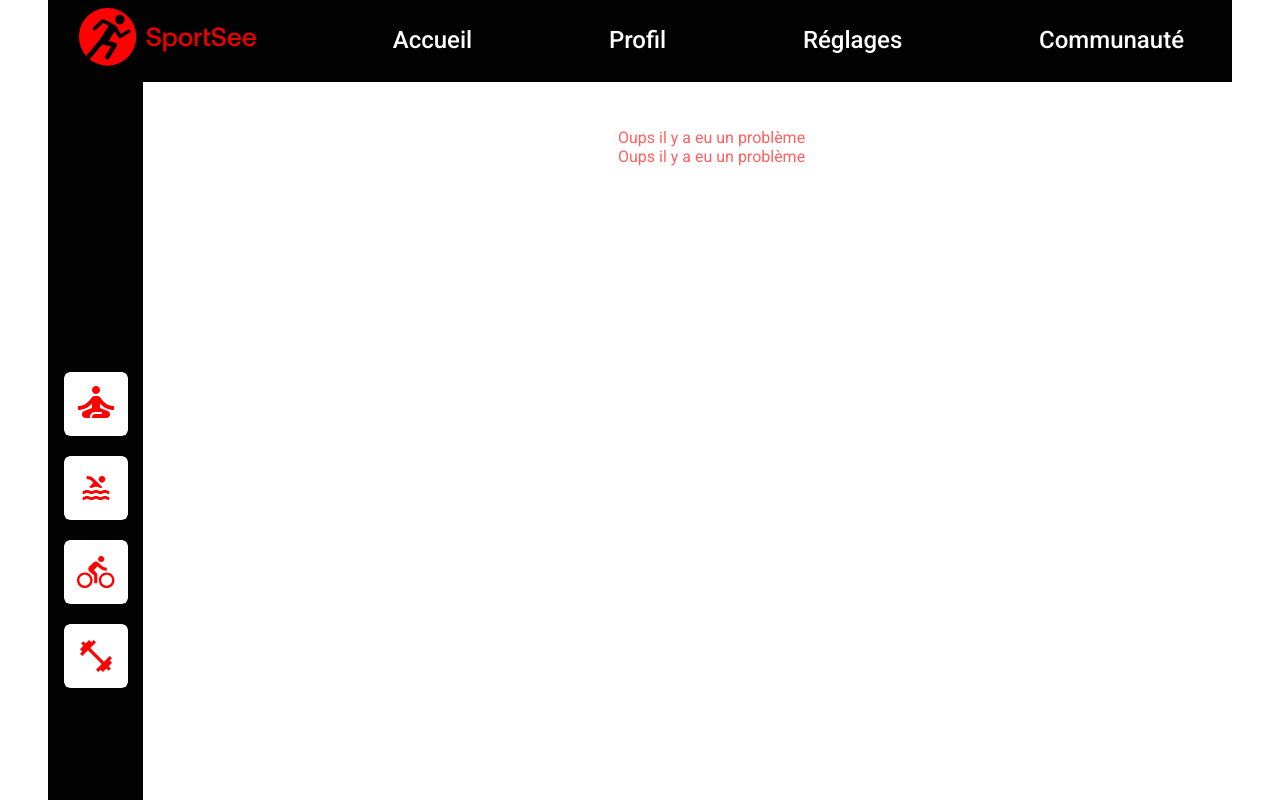
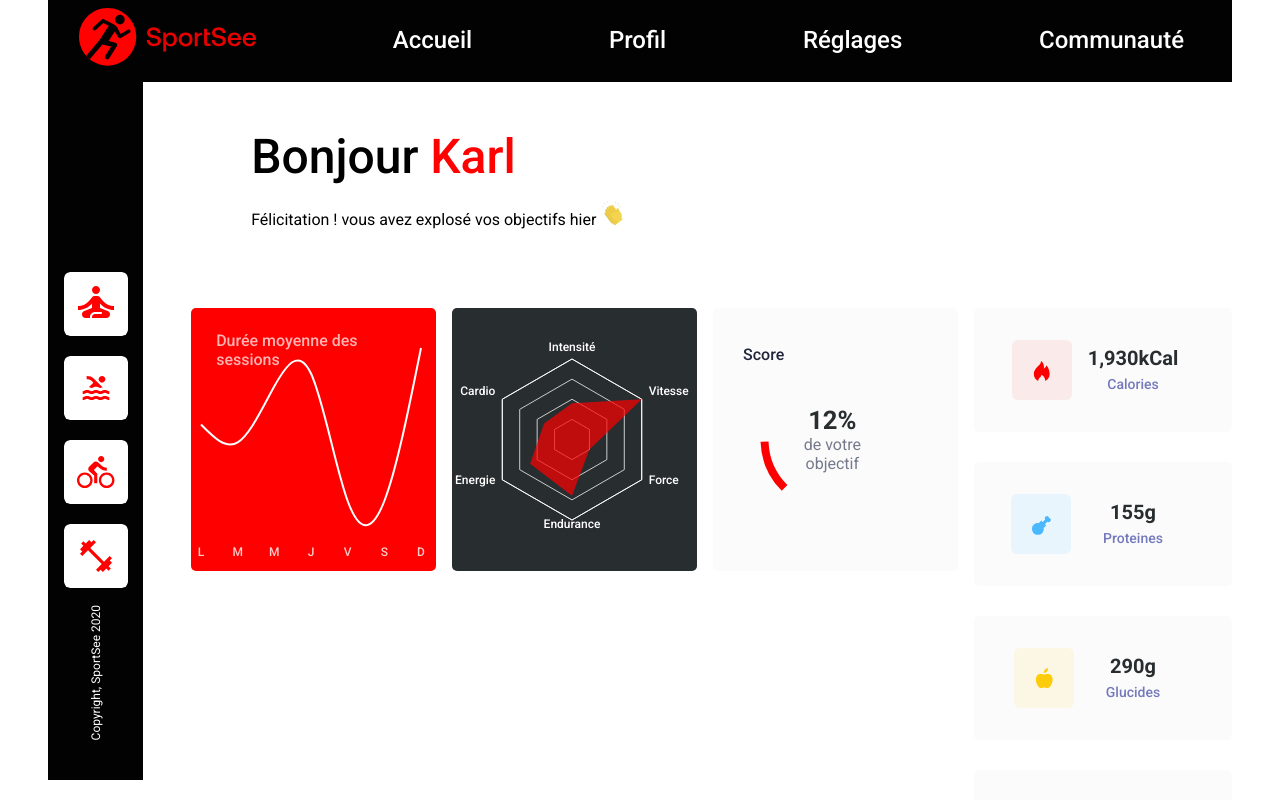
Before and after one commit to MenAllen/PhilippeJoubard_P12_032022, a React (Create React App) app: page /user/12 in a window 1280 px wide. Shown: the top 800 px of the page. Built offline with nearby package versions, Linux system fonts and the light colour scheme; no server answers.

Commit message:
session, performance & score charts delivery

```diff
--- /dev/null
+++ b/src/components/PerformanceChart/PerformanceChart.css
@@ -0,0 +1,8 @@
+.PerformanceChartContainer {
+  width: 30%;
+  height: 263px;
+  background-color:#282D30;
+  border-radius: 5px;
+  margin-right: 1rem;
+  position: relative;
+}
--- /dev/null
+++ b/src/components/PerformanceChart/PerformanceChart.jsx
@@ -0,0 +1,63 @@
+import React from "react";
+import useFetchData from "../../utils/api";
+import { LoaderWrapper, Loader } from "../../utils/Atoms";
+import propTypes from "prop-types";
+import { RadarChart, PolarAngleAxis, Radar, PolarRadiusAxis, PolarGrid, ResponsiveContainer } from "recharts";
+import "./PerformanceChart.css";
+
+function PerformanceChart({ id }) {
+
+  const formatXAxis = (tickItem) => {
+    switch (tickItem) {
+      case 1: return 'Cardio';
+      case 2: return 'Energie';
+      case 3: return 'Endurance';
+      case 4: return 'Force';
+      case 5: return 'Vitesse';
+      case 6: return 'Intensité';
+      default: return '';
+    }
+  }
+
+  function reverseArray(Array) {
+    const reversedArray = [];
+    for (let i = 0; i < Array.length; i++) {
+      reversedArray[5-i] = Array[i];
+    }
+    return reversedArray;
+  }
+
+	const { userData, isLoading, error } = useFetchData(id, "user_performance");
+
+	if (error) {
+		return <span>Oups il y a eu un problème</span>;
+	}
+
+	return isLoading ? (
+		<LoaderWrapper>
+			<Loader />
+		</LoaderWrapper>
+	) : (
+		<div className="PerformanceChartContainer">
+
+			<ResponsiveContainer width="98%" height="100%">
+        <RadarChart cx="50%" cy="50%" outerRadius="70%" data={reverseArray(userData.data)}>
+          <PolarGrid radialLines={false}/>
+          <PolarAngleAxis dataKey="kind"
+            tickLine={false}
+            tick={{ fontSize: 12, fontWeight: 500 }}
+            stroke="#ffffff"
+            tickFormatter={formatXAxis} />
+          <Radar name="User" dataKey="value" fill="#FF0101" fillOpacity={0.7} />
+        </RadarChart>
+      </ResponsiveContainer>
+
+		</div>
+	);
+}
+
+PerformanceChart.propTypes = {
+	id: propTypes.number.isRequired,
+};
+
+export default PerformanceChart;
--- /dev/null
+++ b/src/components/ScoreChart/ScoreChart.css
@@ -0,0 +1,36 @@
+.scoreChartContainer {
+  width: 30%;
+  height: 263px;
+  background-color:#FBFBFB;
+  border-radius: 5px;
+  margin-right: 1rem;
+  position: relative;
+}
+
+.scoreChartTitle {
+  font-size: 1rem;
+  font-weight: 500;
+  color: #20253A;
+  position: absolute;
+  top: 24px;
+  left: 30px;
+  width: 150px;
+  text-align: left;
+}
+
+.objectivContainer {
+  position: absolute;
+  top: 37%;
+  left: 37%;
+}
+
+.objectivContainer p {
+  margin:0;
+  font-size: 1rem;
+  color: #74798C;
+}
+
+.objectivContainer p strong {
+  font-size: 1.6rem;
+  color: #282D30;
+}
--- /dev/null
+++ b/src/components/ScoreChart/ScoreChart.jsx
@@ -0,0 +1,54 @@
+import React from "react";
+import useFetchData from "../../utils/api";
+import { LoaderWrapper, Loader } from "../../utils/Atoms";
+import propTypes from "prop-types";
+import { RadialBarChart, RadialBar, Legend, style, ResponsiveContainer, PolarAngleAxis } from "recharts";
+import "./ScoreChart.css";
+
+function ScoreChart({ id }) {
+
+  function ObjectivPerCent() {
+    return Math.round(userData.score * 100);
+  }
+
+  function FormatDataScore() {
+    if (!userData.score) {
+      userData.score = userData.todayScore;
+      delete userData.todayScore;
+    }
+    return userData;
+  }
+
+	const { userData, isLoading, error } = useFetchData(id, "user_main_data");
+
+  console.log("ScoreChart: ", userData);
+
+	if (error) {
+		return <span>Oups il y a eu un problème</span>;
+	}
+
+	return isLoading ? (
+		<LoaderWrapper>
+			<Loader />
+		</LoaderWrapper>
+	) : (
+		<div className="scoreChartContainer">
+      <h2 className="scoreChartTitle">Score</h2>
+			<ResponsiveContainer width="98%" height="100%">
+				<RadialBarChart cx="50%" cy="50%" innerRadius="60%" barSize={8} data={[FormatDataScore()]} startAngle={225} endAngle={-135} >
+					<RadialBar minAngle={15}  dataKey="score" fill="#FF0000" />
+          <PolarAngleAxis type="number" domain={[0, 1]} tick={false}/>
+				</RadialBarChart>
+			</ResponsiveContainer>
+      <div className="objectivContainer">
+        <p><strong>{ObjectivPerCent()}%</strong><br/>de votre<br/>objectif</p>
+      </div>
+		</div>
+	);
+}
+
+ScoreChart.propTypes = {
+	id: propTypes.number.isRequired,
+};
+
+export default ScoreChart;
--- /dev/null
+++ b/src/components/SessionsChart/SessionsChart.css
@@ -0,0 +1,35 @@
+.sessionsChartContainer {
+  width: 30%;
+  height: 263px;
+  background-color:#FF0000;
+  border-radius: 5px;
+  margin-right: 1rem;
+  position: relative;
+}
+
+.sessionChartTitle {
+  font-size: 1rem;
+  font-weight: 500;
+  color: #ffffff;
+  opacity: 0.7;
+  position: absolute;
+  top: 10px;
+  left: 25px;
+  width: 150px;
+  text-align: left;
+}
+
+.custom-tooltip {
+  display: flex;
+  width: 39px;
+  height: 25px;
+  align-items: center;
+  justify-content: center;
+  background-color: #ffffff;
+}
+
+.custom-tooltip p {
+  font-size: 8px;
+  color: #000000;
+  opacity: 1;
+}
--- /dev/null
+++ b/src/components/SessionsChart/SessionsChart.jsx
@@ -0,0 +1,85 @@
+import React from "react";
+import useFetchData from "../../utils/api";
+import { LoaderWrapper, Loader } from "../../utils/Atoms";
+import propTypes from "prop-types";
+import { LineChart, CartesianGrid, XAxis, YAxis, Tooltip, Legend, Line, ResponsiveContainer } from "recharts";
+import "./SessionsChart.css";
+
+function SessionsChart({ id }) {
+	/**
+	 *
+	 * @param {number} day
+	 * @returns
+	 */
+	const xAxisFormatter = (day) => {
+		switch (day) {
+			case 1:
+				return "L";
+			case 2:
+				return "M";
+			case 3:
+				return "M";
+			case 4:
+				return "J";
+			case 5:
+				return "V";
+			case 6:
+				return "S";
+			case 7:
+				return "D";
+			default:
+				return "";
+		}
+	};
+
+	function CustomizedTooltip({ active, payload }) {
+		if (active && payload) {
+			return (
+				<div className="custom-tooltip">
+					<p>{`${payload[0].value}`} min</p>
+				</div>
+			);
+		}
+		return null;
+	}
+
+	const { userData, isLoading, error } = useFetchData(id, "user_average_sessions");
+
+	if (error) {
+		return <span>Oups il y a eu un problème</span>;
+	}
+
+	return isLoading ? (
+		<LoaderWrapper>
+			<Loader />
+		</LoaderWrapper>
+	) : (
+		<div className="sessionsChartContainer">
+			<h2 className="sessionChartTitle">Durée moyenne des sessions</h2>
+
+			<ResponsiveContainer width="98%" height="100%">
+				<LineChart data={userData.sessions} margin={{ top: 40, right: 10, left: 10, bottom: 40 }}>
+					<CartesianGrid horizontal={false} vertical={false} />
+					<XAxis
+						dataKey="day"
+						type="category"
+						tickFormatter={xAxisFormatter}
+						axisLine={false}
+						tickLine={false}
+						tick={{ fontSize: 12, fontWeight: 500 }}
+						stroke="rgba(255, 255, 255, 0.8)"
+						tickMargin={40}
+					/>
+					<Line type="natural" dataKey="sessionLength" stroke="#ffffff" dot={false} strokeWidth={2} />
+					<Tooltip content={<CustomizedTooltip />} cursor={false}/>
+				</LineChart>
+			</ResponsiveContainer>
+		</div>
+	);
+}
+
+SessionsChart.propTypes = {
+	id: propTypes.number.isRequired,
+};
+
+export default SessionsChart;
--- a/src/components/SideBar/SideBar.css
+++ b/src/components/SideBar/SideBar.css
@@ -5,7 +5,7 @@
   background-color: #020203;
 	margin-left: 3rem;
 	width: 117px;
-	height: 900px;
+	height: 700px;
   position: relative;
 }
 
--- a/src/data/mockedData.js
+++ b/src/data/mockedData.js
@@ -32,5 +32,147 @@ export const USER_MAIN_DATA = [
 ];
 
 export const USER_ACTIVITY = [];
-export const USER_AVERAGE_SESSIONS = [];
-export const USER_PERFORMANCE = []
+export const USER_AVERAGE_SESSIONS = [
+	{
+		userId: 12,
+		sessions: [
+			{
+				day: 1,
+				sessionLength: 30,
+			},
+			{
+				day: 2,
+				sessionLength: 23,
+			},
+			{
+				day: 3,
+				sessionLength: 45,
+			},
+			{
+				day: 4,
+				sessionLength: 50,
+			},
+			{
+				day: 5,
+				sessionLength: 0,
+			},
+			{
+				day: 6,
+				sessionLength: 0,
+			},
+			{
+				day: 7,
+				sessionLength: 60,
+			},
+		],
+	},
+	{
+		userId: 18,
+		sessions: [
+			{
+				day: 1,
+				sessionLength: 30,
+			},
+			{
+				day: 2,
+				sessionLength: 40,
+			},
+			{
+				day: 3,
+				sessionLength: 50,
+			},
+			{
+				day: 4,
+				sessionLength: 30,
+			},
+			{
+				day: 5,
+				sessionLength: 30,
+			},
+			{
+				day: 6,
+				sessionLength: 50,
+			},
+			{
+				day: 7,
+				sessionLength: 50,
+			},
+		],
+	},
+];
+export const USER_PERFORMANCE = [
+	{
+		userId: 12,
+		kind: {
+			1: "cardio",
+			2: "energy",
+			3: "endurance",
+			4: "strength",
+			5: "speed",
+			6: "intensity",
+		},
+		data: [
+			{
+				value: 80,
+				kind: 1,
+			},
+			{
+				value: 120,
+				kind: 2,
+			},
+			{
+				value: 140,
+				kind: 3,
+			},
+			{
+				value: 50,
+				kind: 4,
+			},
+			{
+				value: 200,
+				kind: 5,
+			},
+			{
+				value: 90,
+				kind: 6,
+			},
+		],
+	},
+	{
+		"userId": 18,
+		"kind": {
+				"1": "cardio",
+				"2": "energy",
+				"3": "endurance",
+				"4": "strength",
+				"5": "speed",
+				"6": "intensity"
+		},
+		"data": [
+				{
+						"value": 200,
+						"kind": 1
+				},
+				{
+						"value": 240,
+						"kind": 2
+				},
+				{
+						"value": 80,
+						"kind": 3
+				},
+				{
+						"value": 80,
+						"kind": 4
+				},
+				{
+						"value": 220,
+						"kind": 5
+				},
+				{
+						"value": 110,
+						"kind": 6
+				}
+		]
+	},
+];
--- a/src/pages/UserBoard.jsx
+++ b/src/pages/UserBoard.jsx
@@ -3,6 +3,9 @@ import styled from "styled-components";
 import SideBar from "../components/SideBar/SideBar";
 import Title from "../components/Title/Title";
 import Nutrients from "../components/Nutrients/Nutrients";
+import SessionsChart from "../components/SessionsChart/SessionsChart";
+import PerformanceChart from "../components/PerformanceChart/PerformanceChart";
+import ScoreChart from "../components/ScoreChart/ScoreChart";
 import { useParams } from "react-router-dom";
 
 const Main = styled.main`
@@ -11,13 +14,20 @@ const Main = styled.main`
 	height: 100%;
 `;
 
-const UserPerfContainer = styled.div`
+const UserContainer = styled.div`
 	display: flex;
-  flex-direction: column;
+	flex-direction: column;
 	width: 100%;
 	height: 900px;
-  padding: 3rem;
+	padding: 3rem;
 `;
+
+const MultiChartContainer = styled.div`
+	display: flex;
+	flex-direction: row;
+	width: 100%;
+`;
+
 /**
  *
  * @returns
@@ -26,14 +36,20 @@ const UserPerfContainer = styled.div`
  */
 function UserBoard() {
 	const { userId } = useParams();
+	console.log(userId);
 
 	return (
 		<Main>
 			<SideBar />
-			<UserPerfContainer>
+			<UserContainer>
 				<Title id={userId} />
-				<Nutrients id={userId} />
-			</UserPerfContainer>
+				<MultiChartContainer>
+					<SessionsChart id={userId} />
+					<PerformanceChart id={userId} />
+					<ScoreChart id={userId} />
+					<Nutrients id={userId} />
+				</MultiChartContainer>
+			</UserContainer>
 		</Main>
 	);
 }
--- a/src/utils/api.jsx
+++ b/src/utils/api.jsx
@@ -9,10 +9,9 @@ import { USER_MAIN_DATA, USER_ACTIVITY, USER_AVERAGE_SESSIONS, USER_PERFORMANCE
  * 					error boolean d'indication d'erreur de lecture des données
  */
 export function useFetchData(id, dataType) {
-
 	console.log("useFetchData: ", dataType);
 
-	const mocked = false;
+	const mocked = true;
 	const server = "http://localhost:3000";
 
 	const [userData, setUserData] = useState({});
@@ -20,30 +19,32 @@ export function useFetchData(id, dataType) {
 	const [error, setError] = useState(false);
 
 	useEffect(() => {
-		console.log('useEffect called');
+		console.log("useEffect called");
 		if (mocked === true) {
-
 			const MOCK_BY_DATATYPE = {
 				user_main_data: USER_MAIN_DATA,
 				user_activity: USER_ACTIVITY,
-				user_sessions: USER_AVERAGE_SESSIONS,
+				user_average_sessions: USER_AVERAGE_SESSIONS,
 				user_performance: USER_PERFORMANCE,
 			};
 
-			const userDataMocked = MOCK_BY_DATATYPE[dataType];
-			const thisUserDataMocked = userDataMocked.find((element) => element.id.toString() === id);
+			const dataMocked = MOCK_BY_DATATYPE[dataType];
+			let userDataMocked = {};
+			if (dataType === "user_main_data") {
+				userDataMocked = dataMocked.find((element) => element.id.toString() === id);
+			} else {
+				userDataMocked = dataMocked.find((element) => element.userId.toString() === id);
+			}
+			console.log("userDataMocked: ", dataMocked, userDataMocked);
 
-			console.log("userDataMocked: ", userDataMocked, thisUserDataMocked);
-
-			setUserData(thisUserDataMocked);
+			setUserData(userDataMocked);
 			setLoading(false);
 		} else {
-
 			const URL_BY_DATATYPE = {
 				user_main_data: server + "/user/" + id,
 				user_activity: server + "/user/" + id + "/activity",
 				user_sessions: server + "/user/" + id + "/average-sessions",
-				user_performance: server + "/user/" + id + "/performance"
+				user_performance: server + "/user/" + id + "/performance",
 			};
 
 			let url = URL_BY_DATATYPE[dataType];
```
